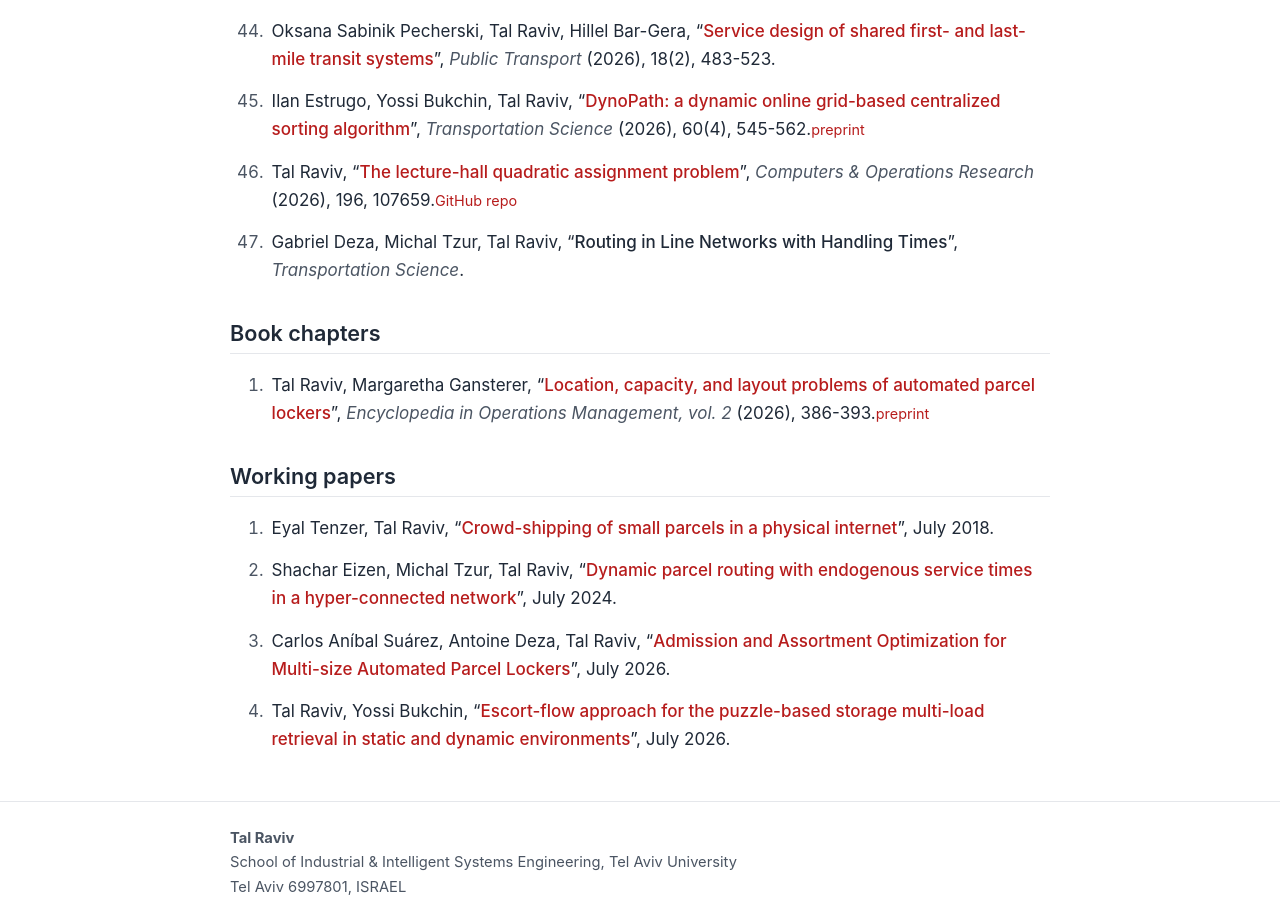
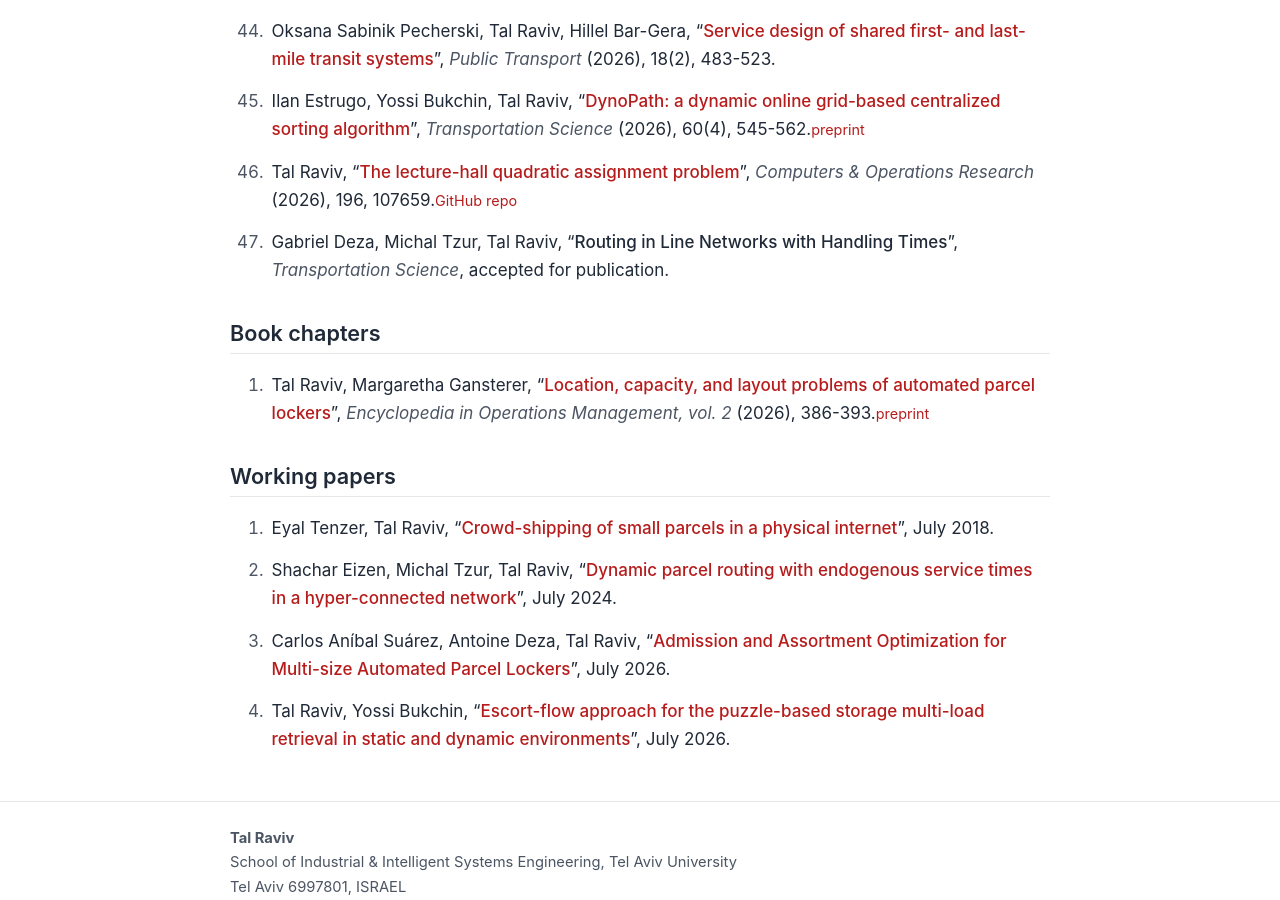
Before and after one commit to tal69/tal69.github.io, a Jekyll site: the page built from _pages/publications.md, in a window 1280 px wide and 900 px high, scrolled down 3587 px. Built offline with Jekyll 4.4.1, drawn with Linux system fonts in a browser that asks for light colours.

Commit message:
Show acceptance status for journal papers

```diff
--- a/_pages/publications.md
+++ b/_pages/publications.md
@@ -14,7 +14,7 @@ title: Publications
   <li data-cv-number="{{ p.cv_number }}">
     <span class="authors">{{ p.authors }}</span>,
     “<span class="title">{% if p.url %}<a href="{{ p.url }}">{{ p.title }}</a>{% else %}{{ p.title }}{% endif %}</span>”,
-    <span class="venue">{{ p.venue }}</span>{% if p.year %} ({{ p.year }}){% endif %}{% if p.pages %}, {{ p.pages }}{% endif %}.
+    <span class="venue">{{ p.venue }}</span>{% if p.year %} ({{ p.year }}){% endif %}{% if p.pages %}, {{ p.pages }}{% endif %}{% if p.status %}, {{ p.status }}{% endif %}.
     {%- if p.extras -%}
       <span class="extras">
         {%- for e in p.extras -%} <a href="{{ e.url }}">{{ e.label }}</a>{%- endfor -%}
```
